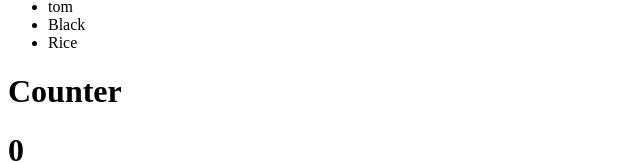
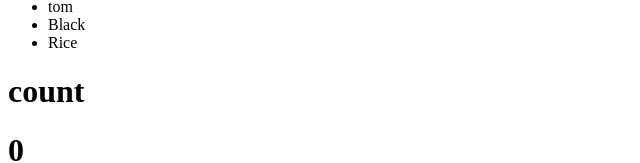
Before and after one commit to Eranmonnie/vue, a Vue app: page / in a window 1280 px wide. Shown: the part 222-385 px from the top of the page, without its empty margins (0-640 px from the left). Built offline with nearby package versions, Linux system fonts and the light colour scheme.

Commit message:
add watcher feature

```diff
--- a/src/App.vue
+++ b/src/App.vue
@@ -9,9 +9,9 @@ return{
   {name:"Zuko"},
   {name:"kira"},
 
-
   ],
 
+  Countert: "count",
   newcharacter:{name:""},
   favcharlist:[],
   name : "ajala feranmi",
@@ -61,6 +61,17 @@ removefromcharacterlist(valuee){
  this.favouritecharacter.pop(valuee)
 },
 
+},
+
+watch:{
+  val(countval){
+    if (countval > 10){
+      this.Countert+= " very long"
+
+
+    }
+  }
+
 }
 
 }
@@ -79,7 +90,8 @@ removefromcharacterlist(valuee){
     <li>{{ list.favouritefood }}</li>
   </ul>
 
-<h1>Counter</h1>
+<h1>{{Countert}}</h1>
+
 <h1>{{ val }}</h1>
 <button @click="increment">Increment</button>
 <label for="incremantammount"> Increment by:</label>
```
